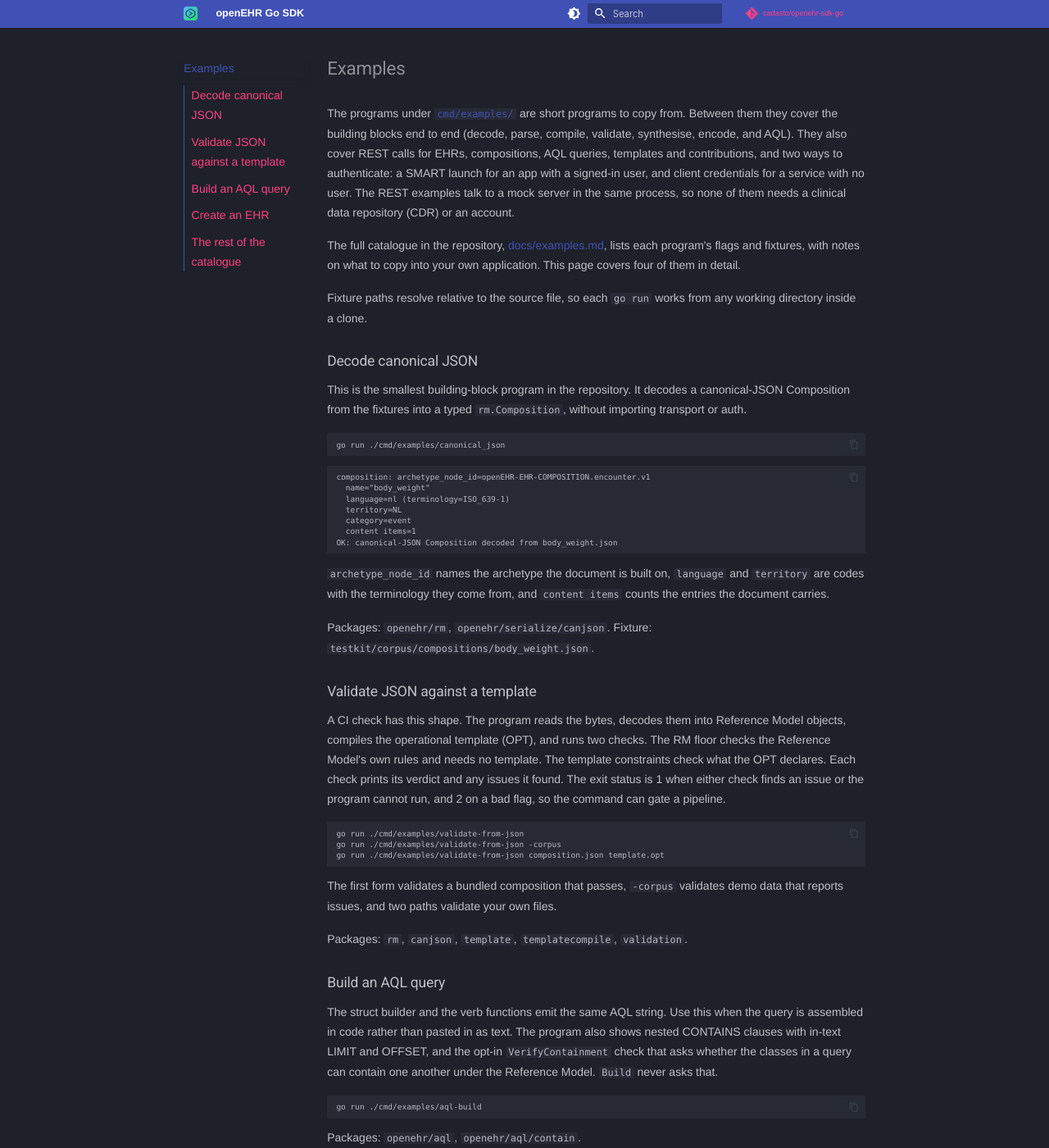
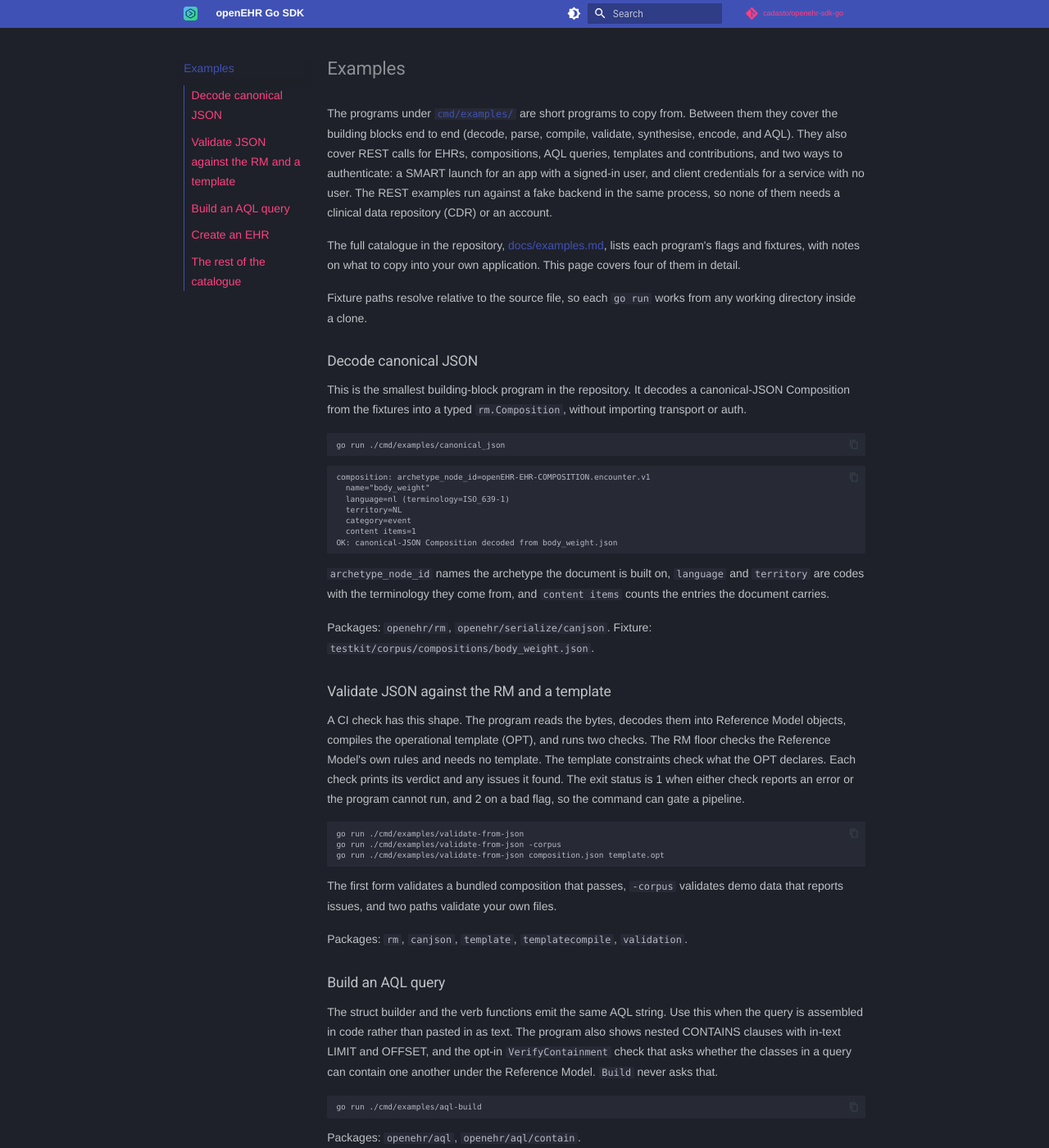
Before and after one commit to Cadasto/openehr-sdk-go, an MkDocs documentation site: the page built from pages/examples.md, in a window 1280 px wide and 1400 px high. Shown: the whole window at 82% size. Built offline with MkDocs 1.6.1 and Material for MkDocs 9.7.7, drawn with Linux system fonts in a browser that asks for light colours; nearby versions of some CDN libraries; library files that are not in the unit come from our copies; plug-ins that fetch from the network failed and are left out; comment, search, counter and statistics services are not loaded; some of the changed text lies outside the part shown.

Commit message:
docs: one word for the offline backend, and validation prose that matches the code
The REST examples run against a fake backend in the same process; the
site and the catalogue called it a mock server, a fake server and an
in-process server, and the site said sandbox examples have no server in
one page and a server in the next.

The validation examples define the RM floor where it first appears, say
which classes need archetype_details (COMPOSITION and ENTRY, from
internal/rmroots), and say error where the program decides on result.OK.
The packages table lists ValidateRM and the other roots. The repeated
'compose but do not chain' line gives way to the fact behind it.

Folds the backlog lead on the 'against a template' headings (from PR 225).

Assisted-by: Claude Code (claude-opus-5-5)

````diff
--- a/pages/examples.md
+++ b/pages/examples.md
@@ -14,8 +14,8 @@ end to end (decode, parse, compile, validate, synthesise, encode, and AQL).
 They also cover REST calls for EHRs, compositions, AQL queries, templates and
 contributions, and two ways to authenticate: a SMART launch for an app with a
 signed-in user, and client credentials for a service with no user. The REST
-examples talk to a mock server in the same process, so none of them needs a
-clinical data repository (CDR) or an account.
+examples run against a fake backend in the same process, so none of them needs
+a clinical data repository (CDR) or an account.
 
 The full catalogue in the repository,
 [docs/examples.md](https://github.com/cadasto/openehr-sdk-go/blob/main/docs/examples.md),
@@ -52,14 +52,14 @@ and `territory` are codes with the terminology they come from, and
 Packages: `openehr/rm`, `openehr/serialize/canjson`. Fixture:
 `testkit/corpus/compositions/body_weight.json`.
 
-## Validate JSON against a template {#validate-from-json}
+## Validate JSON against the RM and a template {#validate-from-json}
 
 A CI check has this shape. The program reads the bytes, decodes them into
 Reference Model objects, compiles the operational template (OPT), and runs two
 checks. The RM floor checks the Reference Model's own rules and needs no
 template. The template constraints check what the OPT declares. Each check
 prints its verdict and any issues it found. The exit status is 1 when either
-check finds an issue or the program cannot run, and 2 on a bad flag, so the
+check reports an error or the program cannot run, and 2 on a bad flag, so the
 command can gate a pipeline.
 
 ```bash
@@ -110,7 +110,7 @@ call made through `sandbox.Backend` as the transport, see
 | [JSON and XML round-trip](https://github.com/cadasto/openehr-sdk-go/tree/main/cmd/examples/canxml_roundtrip) | `canxml_roundtrip` | None | JSON ↔ XML cross-format invariant |
 | [Parse an operational template](https://github.com/cadasto/openehr-sdk-go/tree/main/cmd/examples/opt-parse) | `opt-parse` | None | Parse ADL 1.4 OPT, walk paths |
 | [Validate primitive constraints](https://github.com/cadasto/openehr-sdk-go/tree/main/cmd/examples/primitive-validate) | `primitive-validate` | None | Primitive constraint validation |
-| [Validate a Composition against a template](https://github.com/cadasto/openehr-sdk-go/tree/main/cmd/examples/validate-composition) | `validate-composition` | None | In-memory Composition against an OPT |
+| [Validate a Composition against the RM and a template](https://github.com/cadasto/openehr-sdk-go/tree/main/cmd/examples/validate-composition) | `validate-composition` | None | In-memory Composition against the RM and an OPT |
 | [Synthesise a Composition from a template](https://github.com/cadasto/openehr-sdk-go/tree/main/cmd/examples/generate-example) | `generate-example` | None | OPT → synthesised RM instance → JSON |
 | [Parse AQL into a structured tree](https://github.com/cadasto/openehr-sdk-go/tree/main/cmd/examples/aql-parse-structured) | `aql-parse-structured` | None | Parse AQL → structured tree + emit |
 | [Lint an AQL query](https://github.com/cadasto/openehr-sdk-go/tree/main/cmd/examples/lint-aql) | `lint-aql` | None | AQL static lint + `ValidateAQL` |
@@ -118,12 +118,12 @@ call made through `sandbox.Backend` as the transport, see
 | [Explore a compiled template](https://github.com/cadasto/openehr-sdk-go/tree/main/cmd/examples/template-explore) | `template-explore` | None | Compiled OPT structure + leaf paths |
 | [Export a Web Template](https://github.com/cadasto/openehr-sdk-go/tree/main/cmd/examples/webtemplate-export) | `webtemplate-export` | None | Compiled OPT → EHRbase Web Template JSON |
 | [FLAT and STRUCTURED round-trip](https://github.com/cadasto/openehr-sdk-go/tree/main/cmd/examples/flat-roundtrip) | `flat-roundtrip` | None | COMPOSITION ↔ FLAT / STRUCTURED |
-| [Build a Contribution](https://github.com/cadasto/openehr-sdk-go/tree/main/cmd/examples/contribution-build) | `contribution-build` | In-process mock, with `-commit` | Fluent `Contribution_create` assembly |
-| [Manage a template on the server](https://github.com/cadasto/openehr-sdk-go/tree/main/cmd/examples/definition-lifecycle) | `definition-lifecycle` | In-process mock | Upload, list, download and compile a template |
-| [Save, read and update a Composition](https://github.com/cadasto/openehr-sdk-go/tree/main/cmd/examples/composition-crud) | `composition-crud` | In-process mock | Optimistic concurrency with `If-Match`; a stale update refused |
-| [Execute an AQL query](https://github.com/cadasto/openehr-sdk-go/tree/main/cmd/examples/query-execute) | `query-execute` | In-process mock | Bound parameters, RESULT_SET cells as typed values, a refused query |
-| [Run a SMART PKCE launch](https://github.com/cadasto/openehr-sdk-go/tree/main/cmd/examples/smart-launch) | `smart-launch` | In-process mock | Standalone PKCE launch; state and verifier persistence |
-| [Authenticate a backend service](https://github.com/cadasto/openehr-sdk-go/tree/main/cmd/examples/service-auth) | `service-auth` | In-process mock | OAuth 2.0 client credentials; the cached token reused |
+| [Build a Contribution](https://github.com/cadasto/openehr-sdk-go/tree/main/cmd/examples/contribution-build) | `contribution-build` | In-process fake, with `-commit` | Fluent `Contribution_create` assembly |
+| [Manage a template on the server](https://github.com/cadasto/openehr-sdk-go/tree/main/cmd/examples/definition-lifecycle) | `definition-lifecycle` | In-process fake | Upload, list, download and compile a template |
+| [Save, read and update a Composition](https://github.com/cadasto/openehr-sdk-go/tree/main/cmd/examples/composition-crud) | `composition-crud` | In-process fake | Optimistic concurrency with `If-Match`; a stale update refused |
+| [Execute an AQL query](https://github.com/cadasto/openehr-sdk-go/tree/main/cmd/examples/query-execute) | `query-execute` | In-process fake | Bound parameters, RESULT_SET cells as typed values, a refused query |
+| [Run a SMART PKCE launch](https://github.com/cadasto/openehr-sdk-go/tree/main/cmd/examples/smart-launch) | `smart-launch` | In-process fake | Standalone PKCE launch; state and verifier persistence |
+| [Authenticate a backend service](https://github.com/cadasto/openehr-sdk-go/tree/main/cmd/examples/service-auth) | `service-auth` | In-process fake | OAuth 2.0 client credentials; the cached token reused |
 
 Build every example:
 
@@ -134,11 +134,11 @@ go build ./cmd/examples/...
 If you are new to the SDK, try them in this order:
 
 1. Decode canonical JSON
-2. Validate JSON against a template
-3. Build an AQL query
-4. Create an EHR
-5. Manage a template on the server
-6. Save, read and update a Composition
+2. Validate JSON against the RM and a template
+3. Create an EHR
+4. Manage a template on the server
+5. Save, read and update a Composition
+6. Build an AQL query
 7. Execute an AQL query
 8. Run a SMART PKCE launch
 9. Authenticate a backend service
````
Also changed, not shown: CONTRIBUTING.md (+1 -1 lines), docs/backlog.md (+0 -3 lines), docs/examples.md (+21 -21 lines), pages/packages.md (+1 -1 lines), testkit/corpus/README.md (+1 -1 lines), 4 other files.
